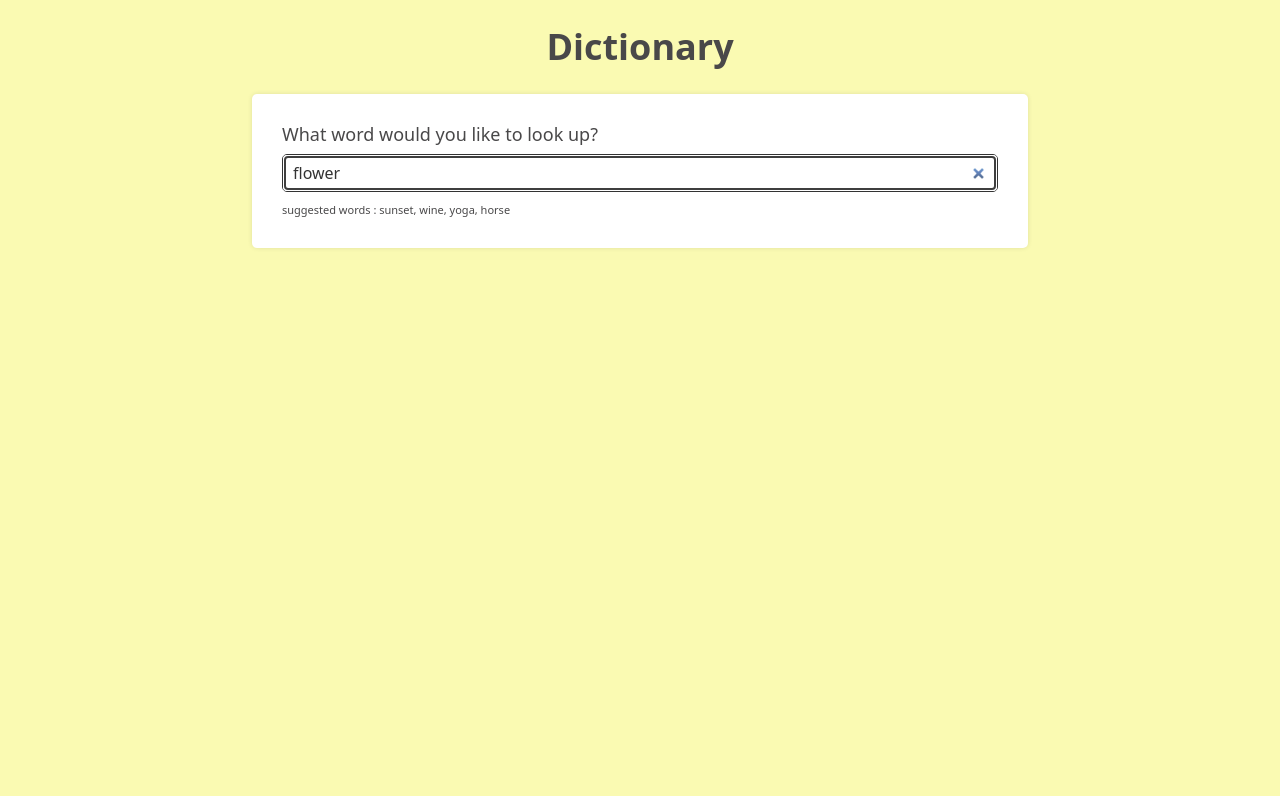
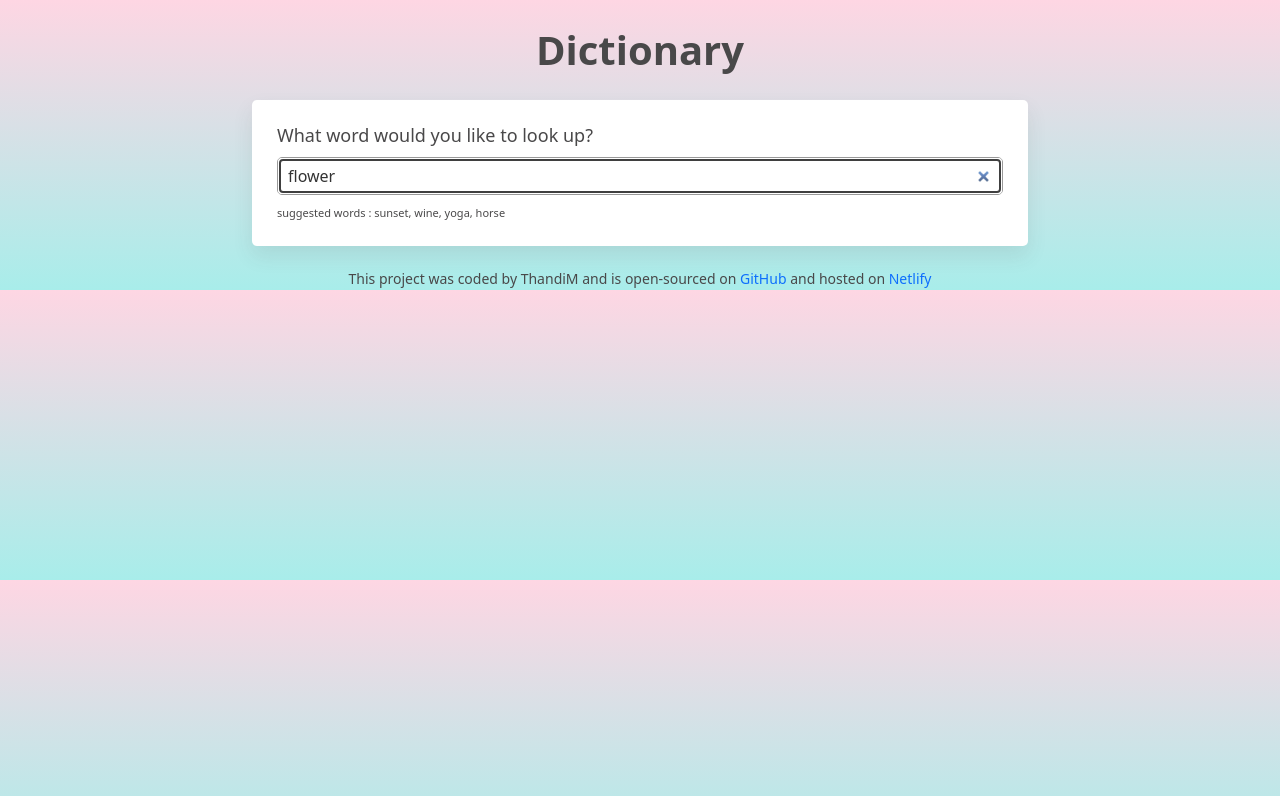
Before and after one commit to ThandiM81/dictionary-app, a React (Create React App) app: page / in a window 1280 px wide. Shown: the top 796 px of the page. Built offline with nearby package versions, Linux system fonts and the light colour scheme; no server answers.

Commit message:
Cosmetic changes

```diff
--- a/src/App.css
+++ b/src/App.css
@@ -1,12 +1,12 @@
 body {
-  background: rgb(250, 250, 178);
+  background: linear-gradient(to top, #a8edea 0%, #fed6e3 100%);
   color: rgb(73, 72, 73);
 }
 
 .App-header {
   margin: 20px;
   font-weight: bold;
-  font-size: 36px;
+  font-size: 40px;
 }
 .container {
   max-width: 800px;
@@ -24,5 +24,9 @@ body {
 }
 
 a {
-  color: rgb(73, 72, 73);
+  text-decoration: none;
 }
+
+footer {
+  text-align: center;
+}
--- a/src/App.js
+++ b/src/App.js
@@ -13,6 +13,26 @@ export default function App() {
         <main>
           <Dictionary defaultKeyword="flower" />
         </main>
+        <footer>
+          <small>
+            This project was coded by ThandiM and is open-sourced on{" "}
+            <a
+              href="https://github.com/ThandiM81/dictionary-app"
+              target="_blank"
+              rel="noreferrer noopener"
+            >
+              GitHub
+            </a>{" "}
+            and hosted on{" "}
+            <a
+              href="https://vigorous-galileo-11849e.netlify.app/"
+              target="_blank"
+              rel="noreferrer noopener"
+            >
+              Netlify
+            </a>
+          </small>
+        </footer>
       </div>
     </div>
   );
--- a/src/Dictionary.css
+++ b/src/Dictionary.css
@@ -1,19 +1,20 @@
 .Dictionary h1 {
   font-size: 18px;
+  margin-bottom: 10px;
 }
 
 .Dictionary section {
   background: white;
-  padding: 30px;
+  padding: 25px;
   border-radius: 5px;
-  box-shadow: 0 0 5px rgb(0, 0, 0, 0.1);
+  box-shadow: 0 10px 20px rgba(73, 73, 73, 0.1);
   margin: 20px 0;
 }
 
 .Dictionary input {
   width: 100%;
   padding: 6px 10px;
-  border: 1px solid black;
+  border: 1px solid grey;
   opacity: 0.8;
   border-radius: 5px;
 }
--- a/src/Meaning.css
+++ b/src/Meaning.css
@@ -1,11 +1,11 @@
-.Meaning h3 {
+.Meaning h4 {
   font-size: 24px;
   line-height: 1.5;
   font-weight: bold;
 }
 
 .Meaning .definition {
-  font-size: 13px;
+  font-size: 18px;
   opacity: 0.8;
   color: black;
   margin-bottom: 10px;
@@ -13,10 +13,11 @@
 }
 
 .Meaning .example {
-  font-size: 13px;
+  font-size: 18px;
   opacity: 0.8;
   font-style: italic;
   color: black;
   margin-top: 10px;
   margin-bottom: 10px;
+  font-family: Arial, Helvetica, sans-serif;
 }
--- a/src/Synonyms.css
+++ b/src/Synonyms.css
@@ -1,5 +1,7 @@
 .Synonyms {
   padding: 0;
+  font-family: Arial, Helvetica, sans-serif;
+  opacity: 0.9;
 }
 
 .Synonyms li {
```
Also changed, not shown: src/Phonetic.css (+4 -3 lines).
